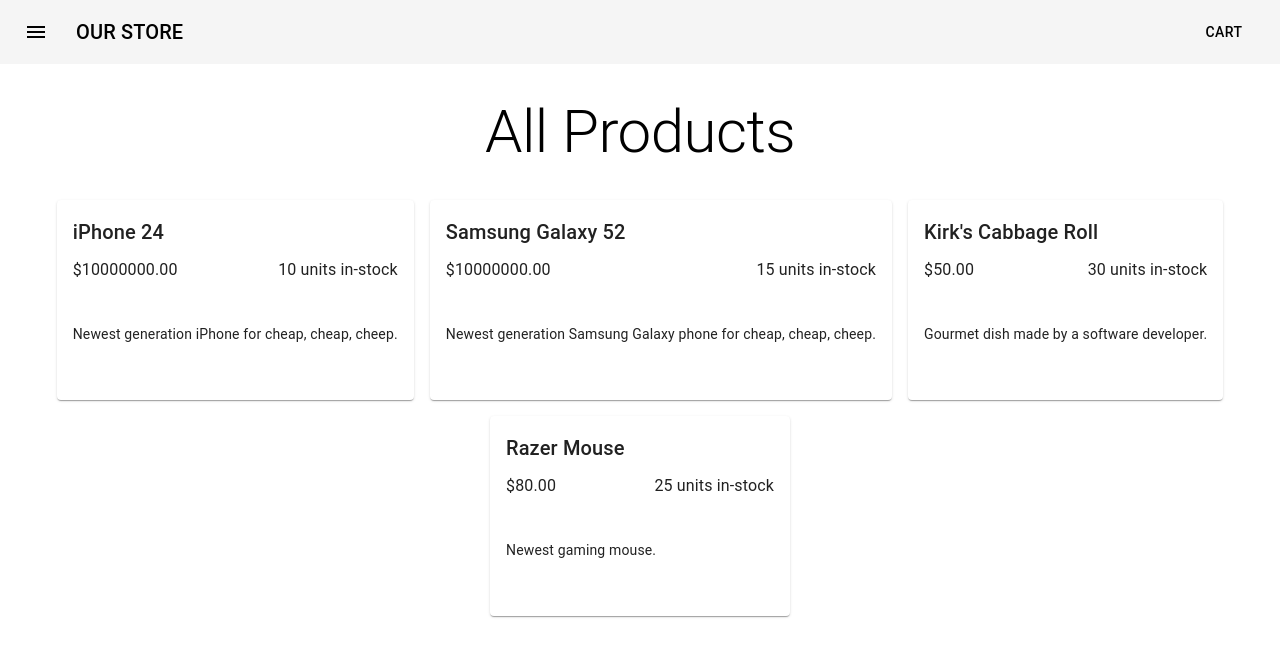
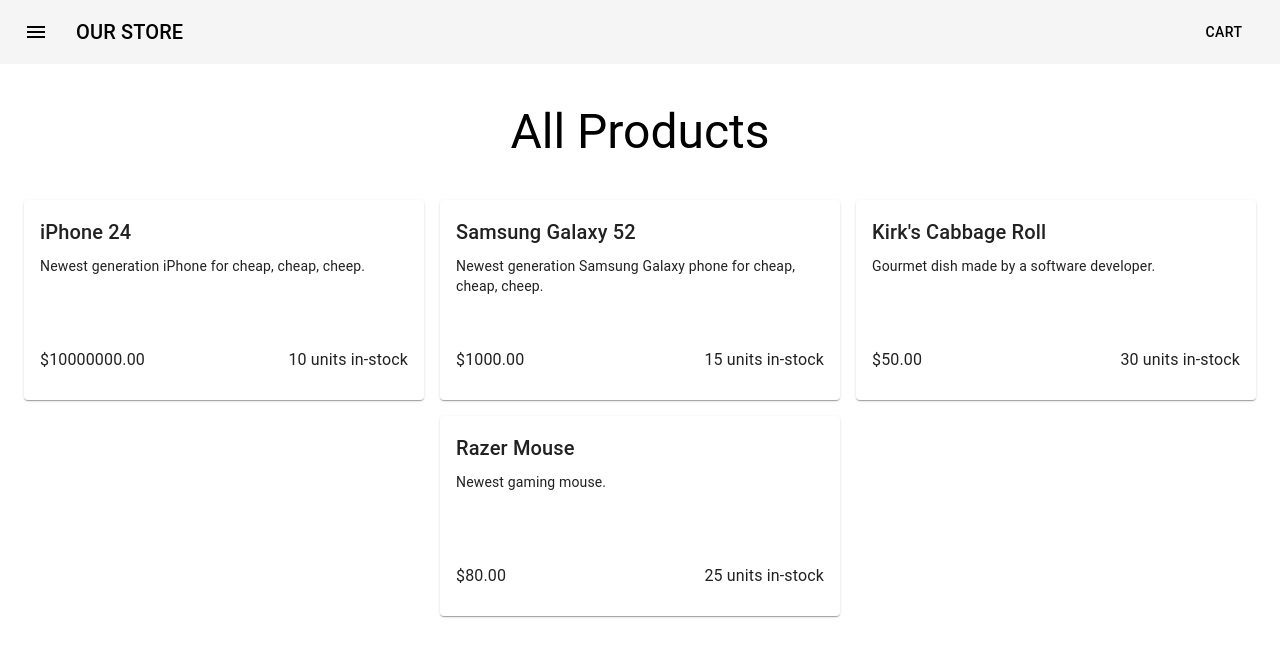
Before and after one commit to yd24/virtual-store, a React (Create React App) app: page / in a window 1280 px wide. Shown: the top 656 px of the page. Built offline with nearby package versions, Linux system fonts and the light colour scheme.

Commit message:
Implement product filtering based off navbar selection

```diff
--- a/src/Components/Header/Navbar/index.jsx
+++ b/src/Components/Header/Navbar/index.jsx
@@ -9,7 +9,7 @@
 import MenuIcon from '@mui/icons-material/Menu';
 import Categories from '../../Categories';
 
-import { useSelector, useDispatch } from 'react-redux';
+import { useDispatch } from 'react-redux';
 import { setActiveCategory } from '../../../Store/productSlice';
 
 export default function ButtonAppBar() {
--- a/src/Components/Products/index.jsx
+++ b/src/Components/Products/index.jsx
@@ -13,18 +13,21 @@
 
   return (
     <>
-      <Typography variant="h2" component='h1' textAlign='center' mt={4} mb={4}>
+      <Typography variant="h3" component='h1' textAlign='center' mt={5} mb={5}>
         {activeCat ? `All Products in ${activeCat}` : `All Products`}
       </Typography>
       <Grid container spacing={2} px={3} sx={{justifyContent: 'center'}}>
           {visible.map((product, idx) =>
             <Grid key={idx} item >
-              <Card sx={{minWidth: "300px", minHeight: "200px"}}>
+              <Card sx={{width: "400px", minHeight: "200px"}}>
                 <CardContent>
                   <Typography variant="h6" mb={1}>
                     {product.name}
                   </Typography>
-                  <Box sx={{display: 'flex', justifyContent: 'space-between'}}>
+                  <Typography variant="body2" sx={{minHeight: '50px'}}>
+                    {product.description}
+                  </Typography>
+                  <Box sx={{display: 'flex', justifyContent: 'space-between'}} mt={5}>
                     <Typography variant='subtitle1'>
                       {`$${product.price}.00`}
                     </Typography>
@@ -32,9 +35,6 @@
                       {`${product.inStock} units in-stock`}
                     </Typography>
                   </Box>
-                  <Typography variant="body2" mt={5}>
-                    {product.description}
-                  </Typography>
                 </CardContent>
               </Card>
             </Grid>
--- a/src/Store/productSlice.js
+++ b/src/Store/productSlice.js
@@ -12,7 +12,7 @@
     category: 'Electronics',
     name: 'Samsung Galaxy 52',
     description: 'Newest generation Samsung Galaxy phone for cheap, cheap, cheep.',
-    price: 10000000,
+    price: 1000,
     inStock: 15,
   },
   {
```
Also changed, not shown: 1 other file (tests, documents, lock files or other folders).
